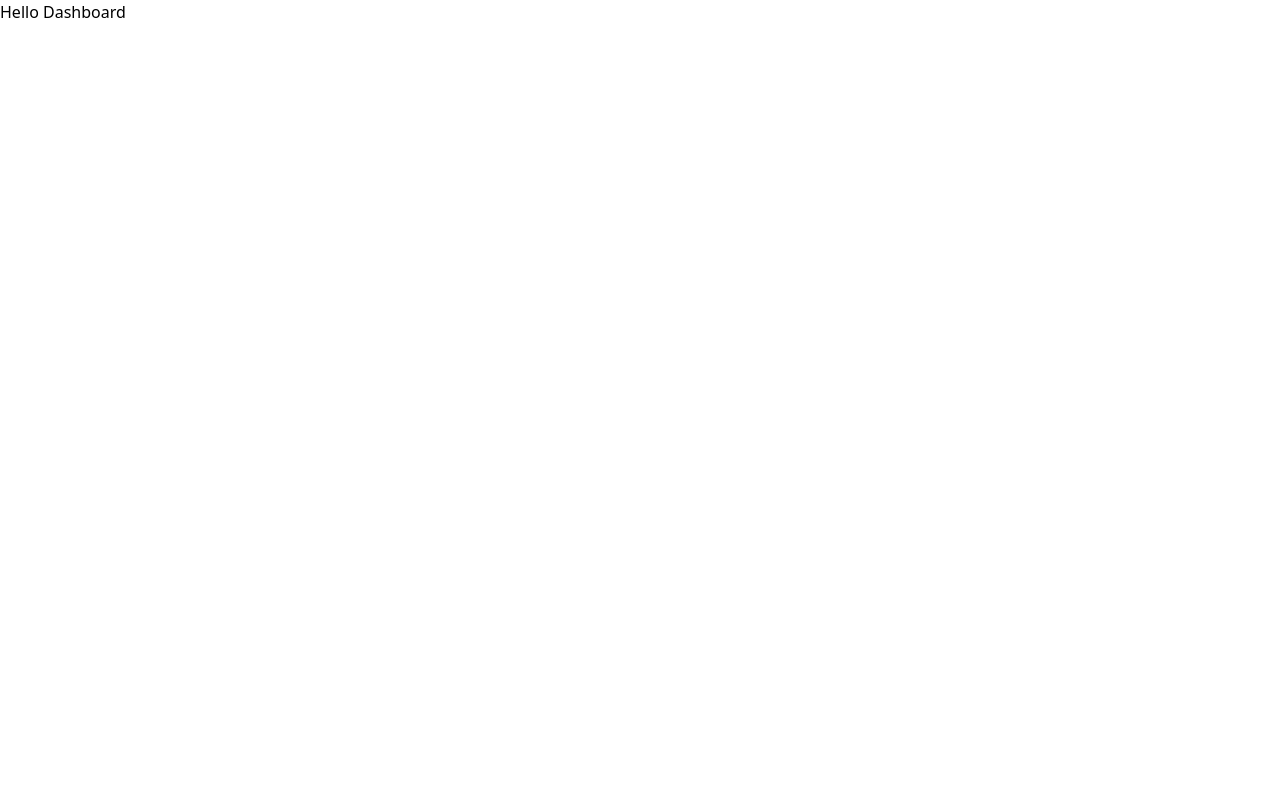
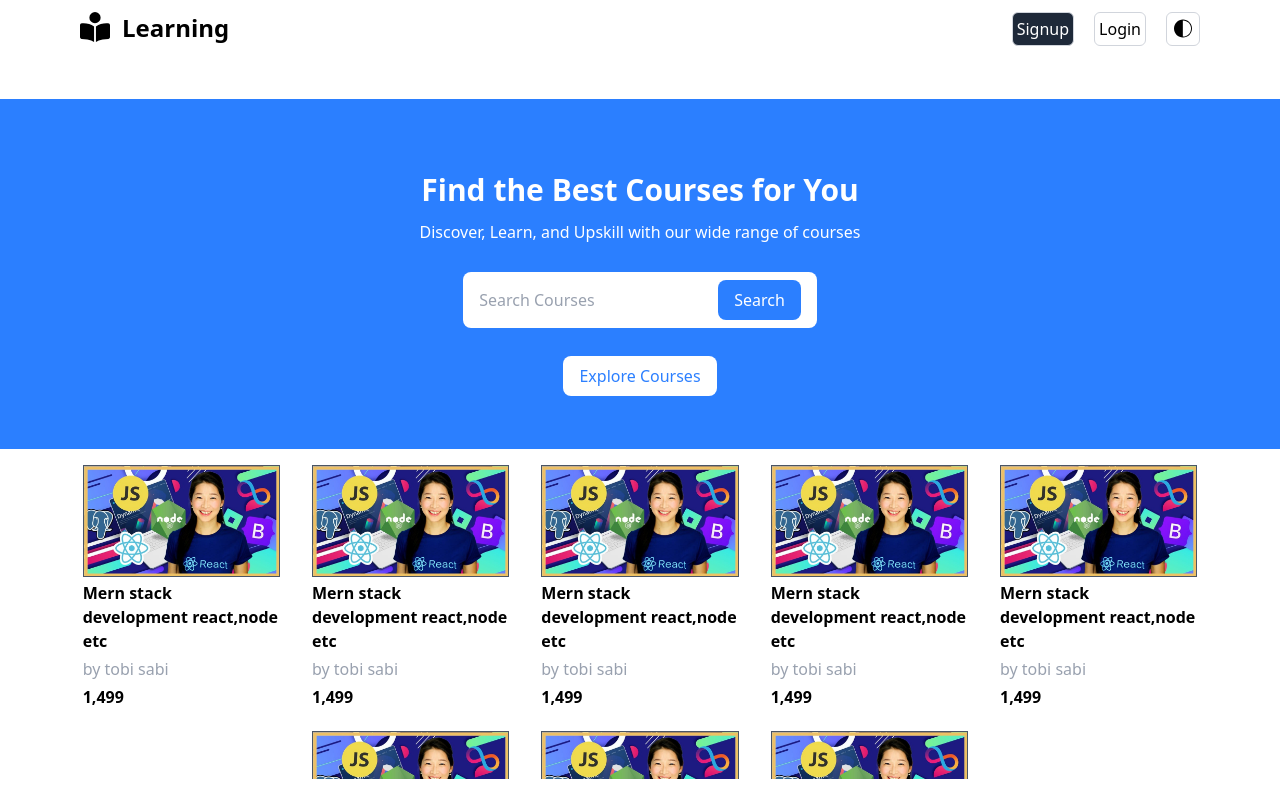
Before and after one commit to Sabari1212/LMS, a React (Vite) app: page / in a window 1280 px wide. Built offline with nearby package versions, Linux system fonts and the light colour scheme.

Commit message:
dashboar

```diff
--- a/src/main.jsx
+++ b/src/main.jsx
@@ -10,8 +10,8 @@ import Dashboard from './pages/Dashboard.jsx'
 createRoot(document.getElementById('root')).render(
   <StrictMode>
     <Provider store={store}>
-     {/* <App />  */}
-     <Dashboard/>
+     <App />
+     {/* <Dashboard/> */}
 
 
 
--- a/src/pages/Dashboard.jsx
+++ b/src/pages/Dashboard.jsx
@@ -1,9 +1,45 @@
 import React from 'react'
+import { FaBookOpenReader } from 'react-icons/fa6'
+import { CiHeart } from "react-icons/ci";
+import { IoCartOutline } from "react-icons/io5";
+import { IoMdNotificationsOutline } from "react-icons/io";
+import { CgProfile } from "react-icons/cg";
 
 const Dashboard = () => {
   return (
     <div>
-        Hello Dashboard
+      <div className='flex p-3 lg:p-5 lg:mx-5 lg:gap-5 justify-between border-b border-gray-400'>
+       <div className='flex gap-3'>
+                  <h1 className='text-3xl font-bold'><FaBookOpenReader/></h1>
+                  <h1 className='text-2xl font-bold'>Learning</h1>
+
+
+              </div>
+        <div className='w-1/2'>
+          <input type='text' className='border-1 border-gray-400 w-[100%] outline-none h-10 rounded-xl px-2'placeholder='Search for anything'></input>
+        </div>
+        <div className='p-1'>
+          <ul className='flex gap-3'>
+            <li>My Learning</li>
+            <li className='text-2xl'>  <CiHeart /></li>
+            <li className='text-2xl'><IoCartOutline/></li>
+            <li className='text-2xl'><IoMdNotificationsOutline/></li>
+            <li className='text-2xl'><CgProfile/></li>
+          </ul>
+        </div>
+      </div>
+
+      <div className='flex gap-3 items-center mt-6 ml-5 lg:ml-20'>
+        <div>
+          <CgProfile size={40}/>
+
+        </div>
+        <div className='flex flex-col gap-1'>
+          <h1 className='font-bold text-xl'>Welcome back, Yuvaraj</h1>
+          <button className='text-violet-800 border-b border-b-violet-800'>Add occupation and Interests</button>
+
+        </div>
+      </div>
 
     </div>
   )
--- a/src/pages/Home.jsx
+++ b/src/pages/Home.jsx
@@ -2,8 +2,9 @@ import React, { useState } from 'react';
 import Lottie from 'lottie-react';
 import Catlodingc from '../eqwAb3kl6c.json'
 import { useSelector } from 'react-redux';
+import course from '../assets/course.jpg'
 const Home = () => {
-  const users=useSelector((state)=>state.userInfo.users)
+  const users = useSelector((state) => state.userInfo.users)
   console.log(users)
   const [query, setQuery] = useState("");
   const [getbackdata, setgetbackdata] = useState(true)
@@ -26,95 +27,76 @@ const Home = () => {
       </div>
 
       {getbackdata ? <div className='flex flex-wrap justify-center overflow-y-auto h-[330px]'>
-        <div className='border-1 border-blue-400 hover:shadow-2xl cursor-pointer md:w-1/7 h-[250px] flex flex-col gap-1 m-2 p-2 '>
+        <div className=' hover: cursor-pointer md:w-1/6 h-[250px] flex flex-col gap-1 m-2 p-2 rounded-md '>
 
-          <img className='h-44 w-44 mx-auto'></img>
-          <h1 className='text-center'>MERN STACK DEVELOPMENT</h1>
-          <h1 className='text-center'>Price : 1499</h1>
+          <img className='h-40 w-72 mx-auto border-1 border-gray-600'src={course}></img>
+          <h1 className='text-left font-bold'>Mern stack development react,node etc</h1>
+          <h1 className='text-left text-gray-400 '>by tobi sabi</h1>
+          <h1 className='text-left font-bold'>1,499</h1>
 
         </div>
-        <div className='border-1 border-blue-400 hover:shadow-2xl cursor-pointer  md:w-1/7 h-[250px] flex flex-col gap-2 m-2 p-2 '>
+        <div className=' hover: cursor-pointer md:w-1/6 h-[250px] flex flex-col gap-1 m-2 p-2 rounded-md '>
 
-          <img className='h-44 w-44 mx-auto'></img>
-          <h1 className='text-center'>MERN STACK DEVELOPMENT</h1>
-          <h1 className='text-center'>Price : 1499</h1>
+<img className='h-40 w-72 mx-auto border-1 border-gray-600' src={course}></img>
+<h1 className='text-left font-bold'>Mern stack development react,node etc</h1>
+<h1 className='text-left text-gray-400 '>by tobi sabi</h1>
+<h1 className='text-left font-bold'>1,499</h1>
 
 </div>
-        <div className='border-1 border-blue-400 hover:shadow-2xl cursor-pointer   md:w-1/7 h-[250px] flex flex-col gap-2 m-2 p-2 '>
+<div className=' hover: cursor-pointer md:w-1/6 h-[250px] flex flex-col gap-1 m-2 p-2 rounded-md '>
 
-          <img className='h-44 w-44 mx-auto'></img>
-          <h1 className='text-center'>MERN STACK DEVELOPMENT</h1>
-          <h1 className='text-center'>Price : 1499</h1>
+<img className='h-40 w-72 mx-auto border-1 border-gray-600'src={course}></img>
+<h1 className='text-left font-bold'>Mern stack development react,node etc</h1>
+<h1 className='text-left text-gray-400 '>by tobi sabi</h1>
+<h1 className='text-left font-bold'>1,499</h1>
 
 </div>
-        <div className='border-1 border-blue-400 hover:shadow-2xl cursor-pointer   md:w-1/7 h-[250px] flex flex-col gap-2 m-2 p-2 '>
+<div className=' hover: cursor-pointer md:w-1/6 h-[250px] flex flex-col gap-1 m-2 p-2 rounded-md '>
 
-          <img className='h-44 w-44 mx-auto'></img>
-          <h1 className='text-center'>MERN STACK DEVELOPMENT</h1>
-          <h1 className='text-center'>Price : 1499</h1>
+<img className='h-40 w-72 mx-auto border-1 border-gray-600'src={course}></img>
+<h1 className='text-left font-bold'>Mern stack development react,node etc</h1>
+<h1 className='text-left text-gray-400 '>by tobi sabi</h1>
+<h1 className='text-left font-bold'>1,499</h1>
 
 </div>
-        <div className='border-1 border-blue-400 hover:shadow-2xl cursor-pointer   md:w-1/7 h-[250px] flex flex-col gap-2 m-2 p-2 '>
+<div className=' hover: cursor-pointer md:w-1/6 h-[250px] flex flex-col gap-1 m-2 p-2 rounded-md '>
 
-          <img className='h-44 w-44 mx-auto'></img>
-          <h1 className='text-center'>MERN STACK DEVELOPMENT</h1>
-          <h1 className='text-center'>Price : 1499</h1>
+<img className='h-40 w-72 mx-auto border-1 border-gray-600'src={course}></img>
+<h1 className='text-left font-bold'>Mern stack development react,node etc</h1>
+<h1 className='text-left text-gray-400 '>by tobi sabi</h1>
+<h1 className='text-left font-bold'>1,499</h1>
 
 </div>
-        <div className='border-1 border-blue-400 hover:shadow-2xl cursor-pointer  md:w-1/7 h-[250px] flex flex-col gap-2 m-2 p-2 '>
+<div className=' hover: cursor-pointer md:w-1/6 h-[250px] flex flex-col gap-1 m-2 p-2 rounded-md '>
 
-          <img className='h-44 w-44 mx-auto'></img>
-          <h1 className='text-center'>MERN STACK DEVELOPMENT</h1>
-          <h1 className='text-center'>Price : 1499</h1>
+<img className='h-40 w-72 mx-auto border-1 border-gray-600'src={course}></img>
+<h1 className='text-left font-bold'>Mern stack development react,node etc</h1>
+<h1 className='text-left text-gray-400 '>by tobi sabi</h1>
+<h1 className='text-left font-bold'>1,499</h1>
 
 </div>
-        <div className='border-1 border-blue-400 hover:shadow-2xl cursor-pointer   md:w-1/7 h-[250px] flex flex-col gap-2 m-2 p-2 '>
+<div className=' hover: cursor-pointer md:w-1/6 h-[250px] flex flex-col gap-1 m-2 p-2 rounded-md '>
 
-          <img className='h-44 w-44 mx-auto'></img>
-          <h1 className='text-center'>MERN STACK DEVELOPMENT</h1>
-          <h1 className='text-center'>Price : 1499</h1>
+<img className='h-40 w-72 mx-auto border-1 border-gray-600'src={course}></img>
+<h1 className='text-left font-bold'>Mern stack development react,node etc</h1>
+<h1 className='text-left text-gray-400 '>by tobi sabi</h1>
+<h1 className='text-left font-bold'>1,499</h1>
 
 </div>
-        <div className='border-1 border-blue-400 hover:shadow-2xl cursor-pointer   md:w-1/7 h-[250px] flex flex-col gap-2 m-2 p-2 '>
 
-          <img className='h-44 w-44 mx-auto'></img>
-          <h1 className='text-center'>MERN STACK DEVELOPMENT</h1>
-          <h1 className='text-center'>Price : 1499</h1>
+<div className=' hover: cursor-pointer md:w-1/6 h-[250px] flex flex-col gap-1 m-2 p-2 rounded-md '>
 
-        </div>
-        <div className='border-1 border-blue-400 hover:shadow-2xl cursor-pointer   md:w-1/7 h-[250px] flex flex-col gap-2 m-2 p-2 '>
-
-          <img className='h-44 w-44 mx-auto'></img>
-          <h1 className='text-center'>MERN STACK DEVELOPMENT</h1>
-          <h1 className='text-center'>Price : 1499</h1>
-
-        </div>
-        <div className='border-1 border-blue-400 hover:shadow-2xl cursor-pointer   md:w-1/7 h-[250px] flex flex-col gap-2 m-2 p-2 '>
-
-          <img className='h-44 w-44 mx-auto'></img>
-          <h1 className='text-center'>MERN STACK DEVELOPMENT</h1>
-          <h1 className='text-center'>Price : 1499</h1>
-
-        </div>
-        <div className='border-1 border-blue-400 hover:shadow-2xl cursor-pointer  md:w-1/7 h-[250px] flex flex-col gap-2 m-2 p-2 '>
-
-          <img className='h-44 w-44 mx-auto'></img>
-          <h1 className='text-center'>MERN STACK DEVELOPMENT</h1>
-          <h1 className='text-center'>Price : 1499</h1>
-
-        </div>
-        <div className='border-1 border-blue-400 hover:shadow-2xl cursor-pointer   md:w-1/7 h-[250px] flex flex-col gap-2 m-2 p-2 '>
-
-          <img className='h-44 w-44 mx-auto'></img>
-          <h1 className='text-center'>MERN STACK DEVELOPMENT</h1>
-          <h1 className='text-center'>Price : 1499</h1>
+<img className='h-40 w-72 mx-auto border-1 border-gray-600'src={course}></img>
+<h1 className='text-left font-bold'>Mern stack development react,node etc</h1>
+<h1 className='text-left text-gray-400 '>by tobi sabi</h1>
+<h1 className='text-left font-bold'>1,499</h1>
 
 </div>
 
       </div> :
         <div>
           <div className=' w-60 justify-self-center '>
-            <Lottie animationData={Catlodingc} size={10}/>
+            <Lottie animationData={Catlodingc} size={10} />
             <h1 className='text-center text-2xl font-bold'>Loading...</h1>
 
           </div>
```
Also changed, not shown: src/assets/course.jpg (added). Lines whose indentation alone changed are shown as unchanged.
